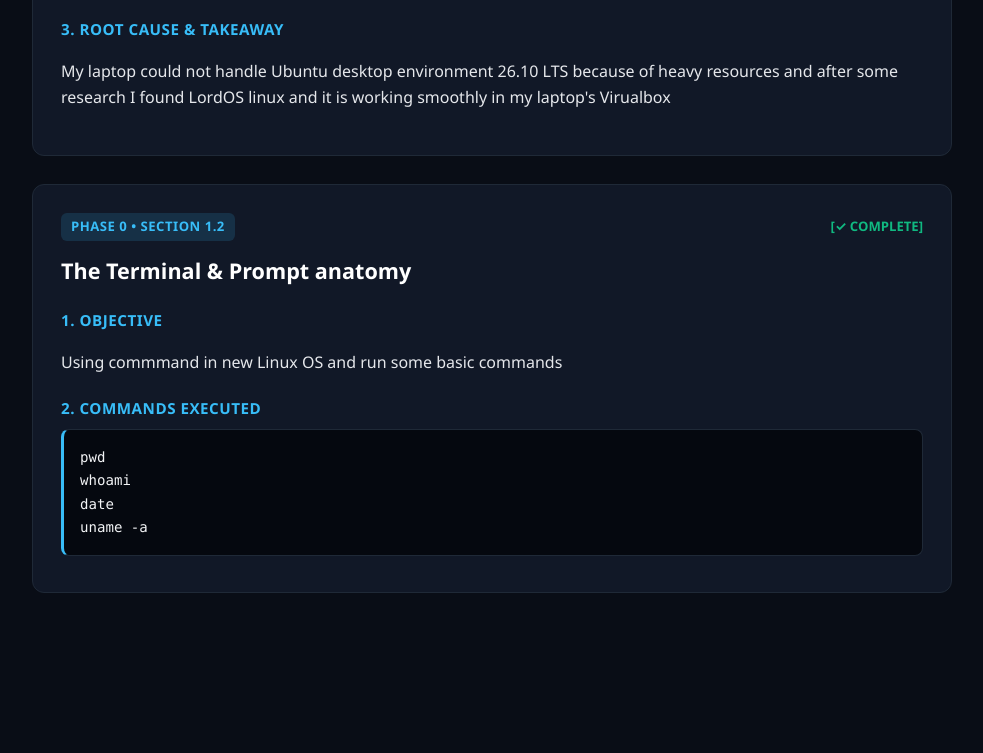
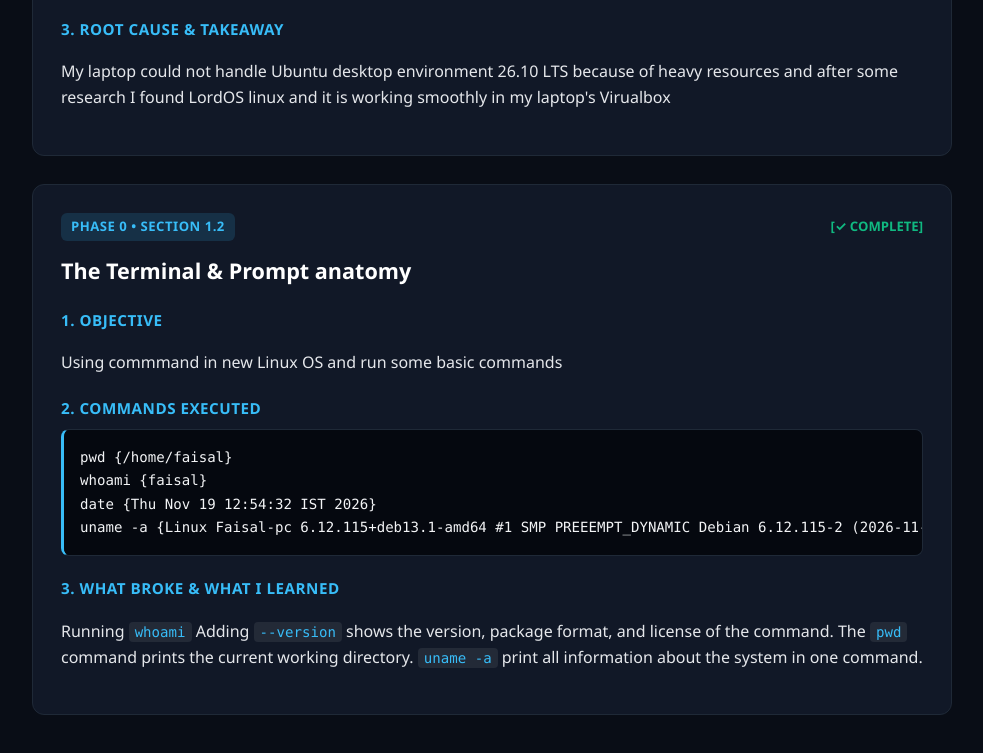
Before and after one commit to faisalbinafif/war-diary, a plain HTML site: page index.html in a window 1280 px wide. Shown: the part 729-1482 px from the top of the page, without its empty margins (148-1131 px from the left). Before the commit the page ends 1390 px from the top, so only its background shows below. Drawn offline with Linux system fonts and the light colour scheme.

Commit message:
new section update 1.2

```diff
--- a/index.html
+++ b/index.html
@@ -315,14 +315,14 @@ LordOS Link : https://lordos.org/</code></pre>
 touch ~/lab/projects/scripts/recon.sh
 cp ~/lab/projects/scripts/recon.sh ~/lab/projects/notes/recon.bak
 ls -laR ~/lab</code></pre> -->
-      <pre><code>pwd
-whoami
-date
-uname -a</code></pre>
+      <pre><code>pwd {/home/faisal}
+whoami {faisal}
+date {Thu Nov 19 12:54:32 IST 2026}
+uname -a {Linux Faisal-pc 6.12.115+deb13.1-amd64 #1 SMP PREEEMPT_DYNAMIC Debian 6.12.115-2 (2026-11-01) x86_64 GNU/Linux}</code></pre>
 
-      <!-- <h3>3. What Broke &amp; What I Learned</h3>
-      <p>Running <code>mkdir</code> without the <code>-p</code> flag failed because the parent folder did not exist yet.
-        Adding <code>-p</code> creates all missing parent directories in one command.</p> -->
+      <h3>3. What Broke &amp; What I Learned</h3>
+      <p>Running <code>whoami</code> Adding <code>--version</code> shows the version, package format, and license of the command. The <code>pwd</code> command prints the current working directory.
+      <code>uname -a</code> print all information about the system in one command.</p>
     </article>
 
   </main>
```
